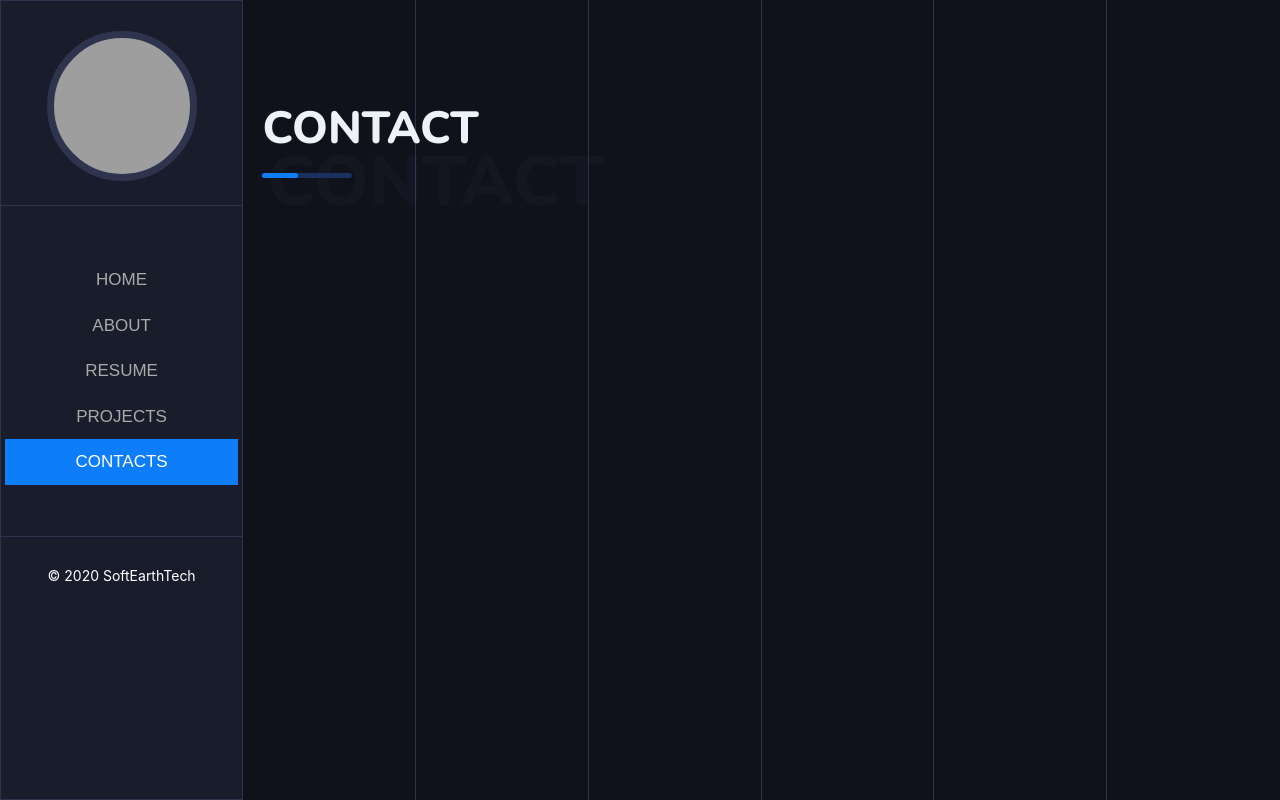
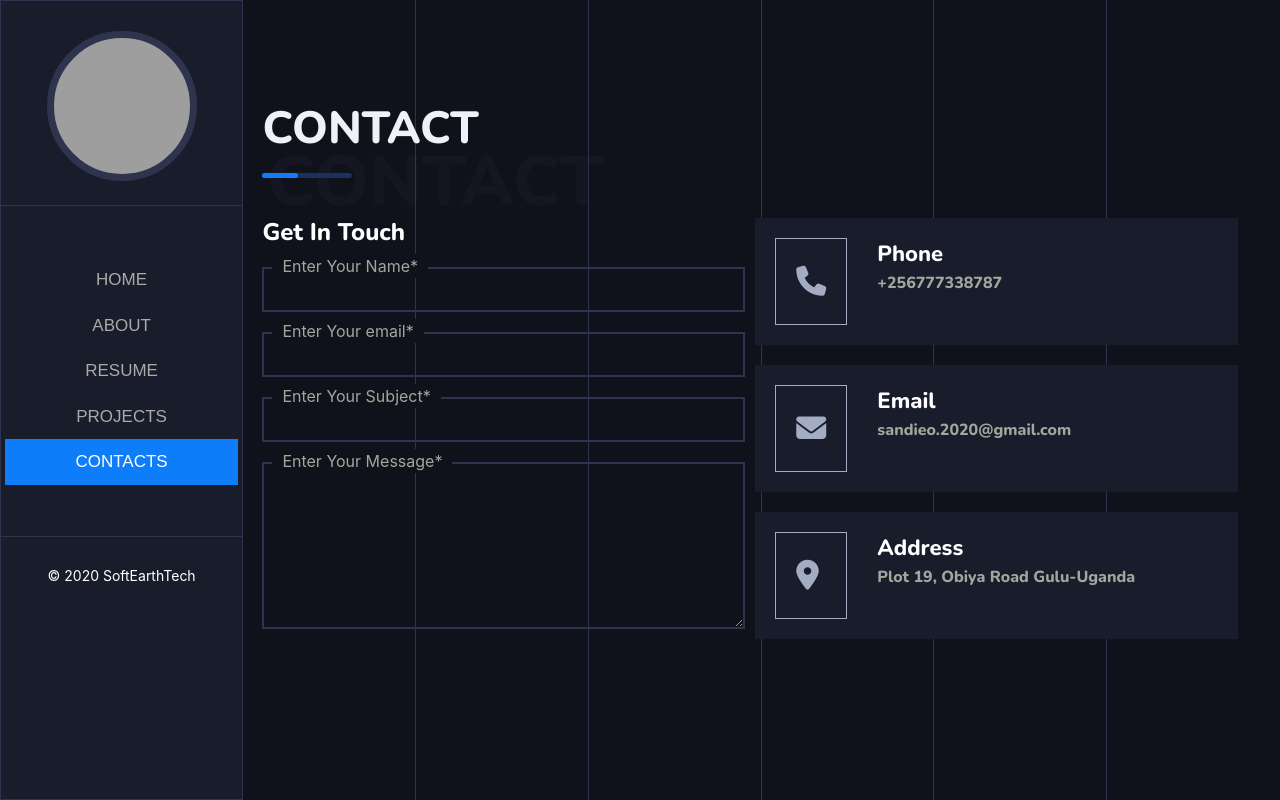
Before and after one commit to OdongAlican/Portfolio, a Vue app: page /contacts in a window 1280 px wide. Built offline with nearby package versions, Linux system fonts and the light colour scheme; grey boxes are pictures that could not be loaded.

Commit message:
adds contact section

```diff
--- a/src/views/Contact.vue
+++ b/src/views/Contact.vue
@@ -18,6 +18,70 @@
         <div class="inner-section">
           <div class="middle-section"></div>
         </div>
+        <div class="contact-details d-flex">
+          <div class="left-contact">
+            <h4>Get In Touch</h4>
+            <div class="name">
+              <label for="name">
+                Enter Your Name*
+              </label>
+              <input type="text">
+            </div>
+            <div class="name">
+              <label for="name">
+                Enter Your email*
+              </label>
+              <input type="email">
+            </div>
+            <div class="name">
+              <label for="name">
+                Enter Your Subject*
+              </label>
+              <input type="text">
+            </div>
+            <div class="name">
+              <label for="name">
+                Enter Your Message*
+              </label>
+              <textarea name="" id="" cols="30" rows="8"></textarea>
+            </div>
+          </div>
+          <div class="right-contact">
+            <div class="phone-contact first-part">
+              <div class="icon">
+                <div class="font-icon">
+                  <i class="fas fa-phone"></i>
+                </div>
+              </div>
+              <div class="icon-details">
+                <span>Phone</span>
+                <p>+256777338787</p>
+              </div>
+            </div>
+            <div class="phone-contact first-part">
+              <div class="icon">
+                <div class="font-icon">
+                  <i class="fas fa-envelope"></i>
+                </div>
+              </div>
+              <div class="icon-details">
+                <span>Email</span>
+                <p>sandieo.2020@gmail.com</p>
+              </div>
+            </div>
+            <div class="phone-contact">
+              <div class="icon">
+                <div class="font-icon">
+                  <i class="fas fa-map-marker-alt"></i>
+                </div>
+              </div>
+              <div class="icon-details">
+                <span>Address</span>
+                <p>Plot 19, Obiya Road Gulu-Uganda</p>
+              </div>
+            </div>
+          </div>
+        </div>
       </div>
     </div>
   </div>
@@ -28,4 +92,94 @@
   height: 100vh;
 }
 
+.contact-details {
+  display: flex;
+  width: 100%;
+  margin-top: 10px;
+  text-align: left;
+  margin-top: 40px;
+}
+
+.name {
+  margin-top: 20px;
+}
+.name input,
+.name textarea {
+  display: flex;
+  flex-direction: column;
+  border: 2px solid #2E344E;
+  background-color: transparent;
+  color: #A2A79D;
+  width: 100%;
+  padding: 5px 5px;
+}
+
+.name input {
+  height: 45px;
+}
+
+.left-contact {
+  flex: 1;
+}
+
+.left-contact h4 {
+  font-family: Nunito,sans-serif;
+  color: #fff;
+}
+
+.right-contact {
+  padding: 0 10px;
+  flex: 1;
+}
+.name label {
+  position: absolute;
+  color: #A2A79D;
+  margin-top: -13px;
+  margin-left: 10px;
+  font-size: 16px;
+  background-color:#10121B;
+  padding: 0 10px;
+}
+
+.phone-contact {
+  display: flex;
+}
+
+.icon {
+  padding: 20px;
+  background: #191D2B;
+  flex: 1;
+  font-size: 30px;
+  color: #A4ACC4;
+}
+
+.icon-details {
+  flex: 5;
+  font-family: Nunito,sans-serif;
+  background: #191D2B;
+  padding-left: 10px;
+
+}
+
+.icon-details span {
+  font-size: 22px;
+  color: #fff;
+  display: block;
+  margin-top: 20px;
+}
+
+.icon-details p {
+  color: #A2A79D;
+  font-size: 16px;
+}
+
+.font-icon {
+  border: 1px solid #A4ACC4;
+  padding: 20px;
+}
+
+.first-part {
+  margin-bottom: 20px;
+}
+
 </style>
```
